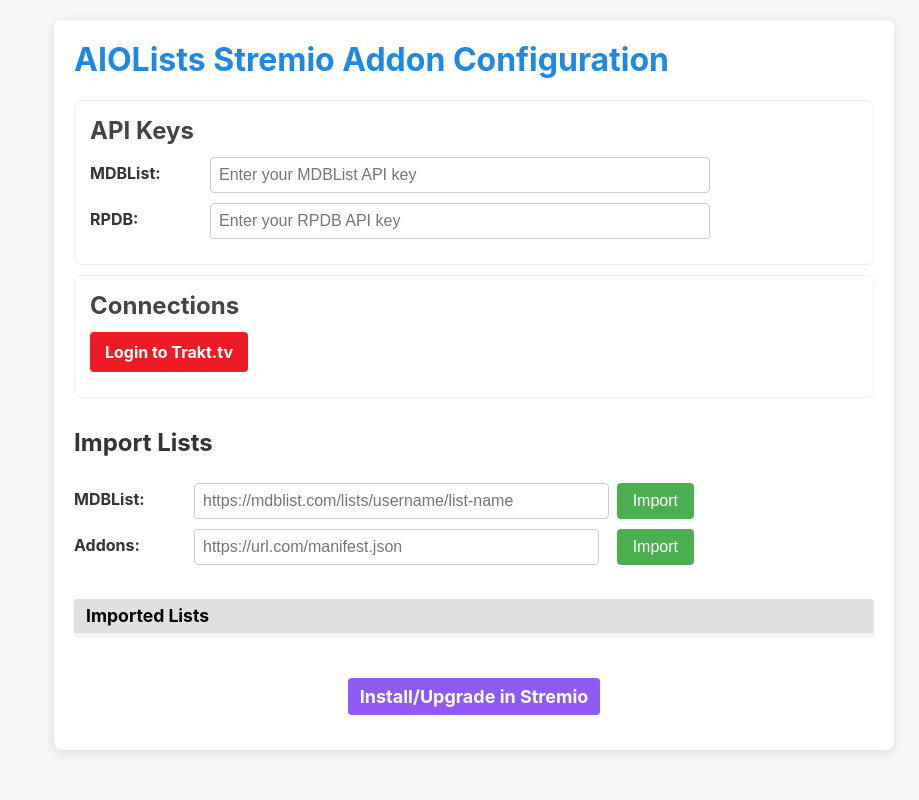
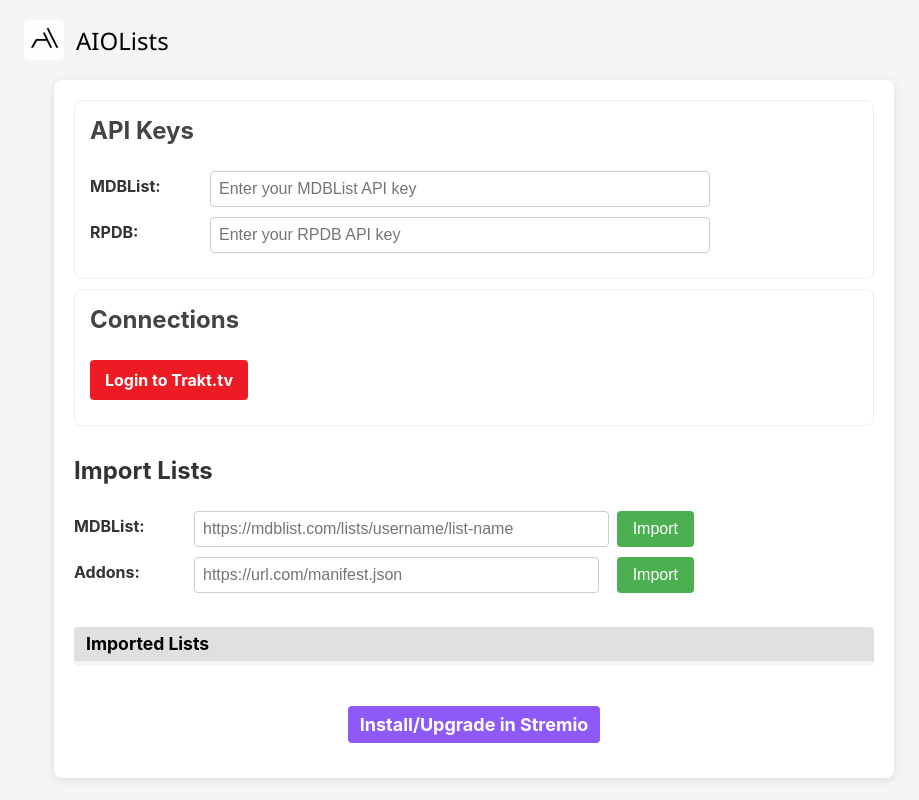
Before and after one commit to tobialun/AIOLists, a website: page public/index.html in a window 1280 px wide. Shown: the whole page, without its empty margins (166-1085 px from the left). Drawn offline with nearby package versions, Linux system fonts and the light colour scheme; no server answers.

Commit message:
prettier

```diff
--- a/public/index.html
+++ b/public/index.html
@@ -3,7 +3,7 @@
 <head>
   <meta charset="UTF-8">
   <meta name="viewport" content="width=device-width, initial-scale=1">
-  <title>AIOLists Stremio Addon Configuration</title>
+  <title>AIOLists</title>
   <link rel="stylesheet" href="/style.css">
   <style>
     /* Additional custom styles */
@@ -46,11 +46,6 @@
       background-color: rgba(244, 67, 54, 0.1);
       border-color: #f44336;
       color: #d32f2f;
-    }
-
-    .api-section h2,
-    .list-container h2 {
-      margin-bottom: 6px;
     }
 
     .api-section p {
@@ -467,7 +462,7 @@
           Login to Trakt.tv
         </a>
         <div id="traktPinContainer">
-          <input type="text" id="traktPin" placeholder="Enter Trakt PIN" maxlength="8">
+          <input type="text" id="traktPin" placeholder="Enter PIN" maxlength="8">
           <button id="submitTraktPin" class="trakt-login-btn" style="border: none; cursor: pointer;">Submit PIN</button>
         </div>
       </div>
--- a/public/script.js
+++ b/public/script.js
@@ -691,25 +691,25 @@
     }
   }
 
-  function showWelcomeMessage() {
-    const welcomeMessage = document.createElement('div');
-    welcomeMessage.className = 'welcome-message';
-    welcomeMessage.innerHTML = `
-      <h2>Welcome to AIOLists! 🎉</h2>
-      <p>To get started, you'll need to:</p>
-      <ol>
-        <li>Enter your MDBList API key</li>
-        <li>Optionally add your RPDB API key for better poster support</li>
-        <li>Connect your Trakt account if you want to include your Trakt lists</li>
-      </ol>
-      <button onclick="this.parentElement.remove()">Got it!</button>
-    `;
-    document.body.insertBefore(welcomeMessage, document.body.firstChild);
-  }
-
   function updateAddonStyles() {
     const style = document.createElement('style');
     style.textContent = `
+      .header {
+        display: flex;
+        align-items: center;
+        gap: 12px;
+        margin-bottom: 20px;
+      }
+      .header img {
+        height: 40px;
+        width: auto;
+      }
+      .header h1 {
+        color: #000;
+        margin: 0;
+        font-size: 24px;
+        font-weight: 500;
+      }
       .addon-list {
         background: #2c3e50;
         padding: 8px 0;
@@ -809,6 +809,30 @@
       }
     `;
     document.head.appendChild(style);
+
+    // Add favicon
+    const favicon = document.createElement('link');
+    favicon.rel = 'icon';
+    favicon.type = 'image/x-icon';
+    favicon.href = '/assets/logo.ico';
+    document.head.appendChild(favicon);
+
+    // Create header
+    const header = document.createElement('div');
+    header.className = 'header';
+    header.innerHTML = `
+      <img src="/assets/image.png" alt="AIOLists Logo">
+      <h1>AIOLists</h1>
+    `;
+
+    // Remove old title
+    const oldTitle = document.querySelector('h1');
+    if (oldTitle) {
+      oldTitle.remove();
+    }
+
+    // Insert new header at the top
+    document.body.insertBefore(header, document.body.firstChild);
   }
 
   // Function to update the imported addons section
```
Also changed, not shown: public/assets/image.png (added), public/assets/logo.ico (added).
